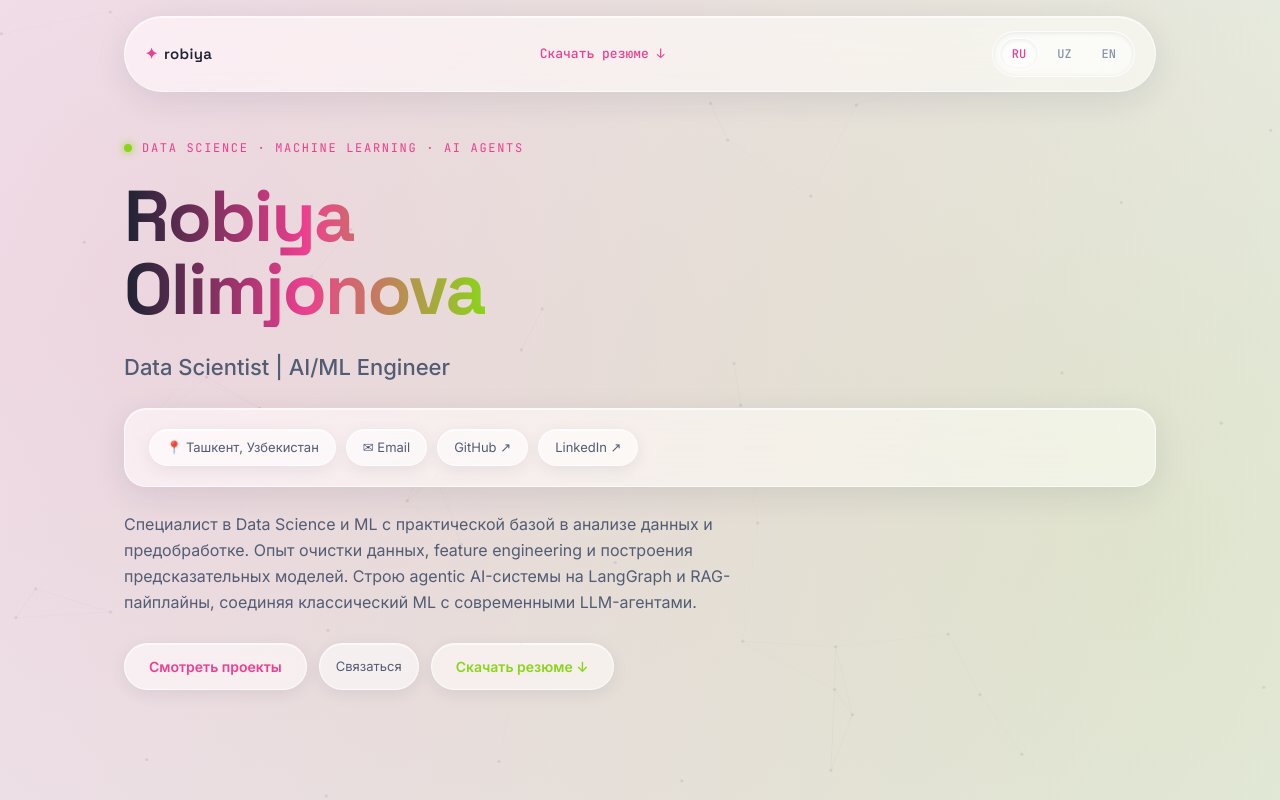
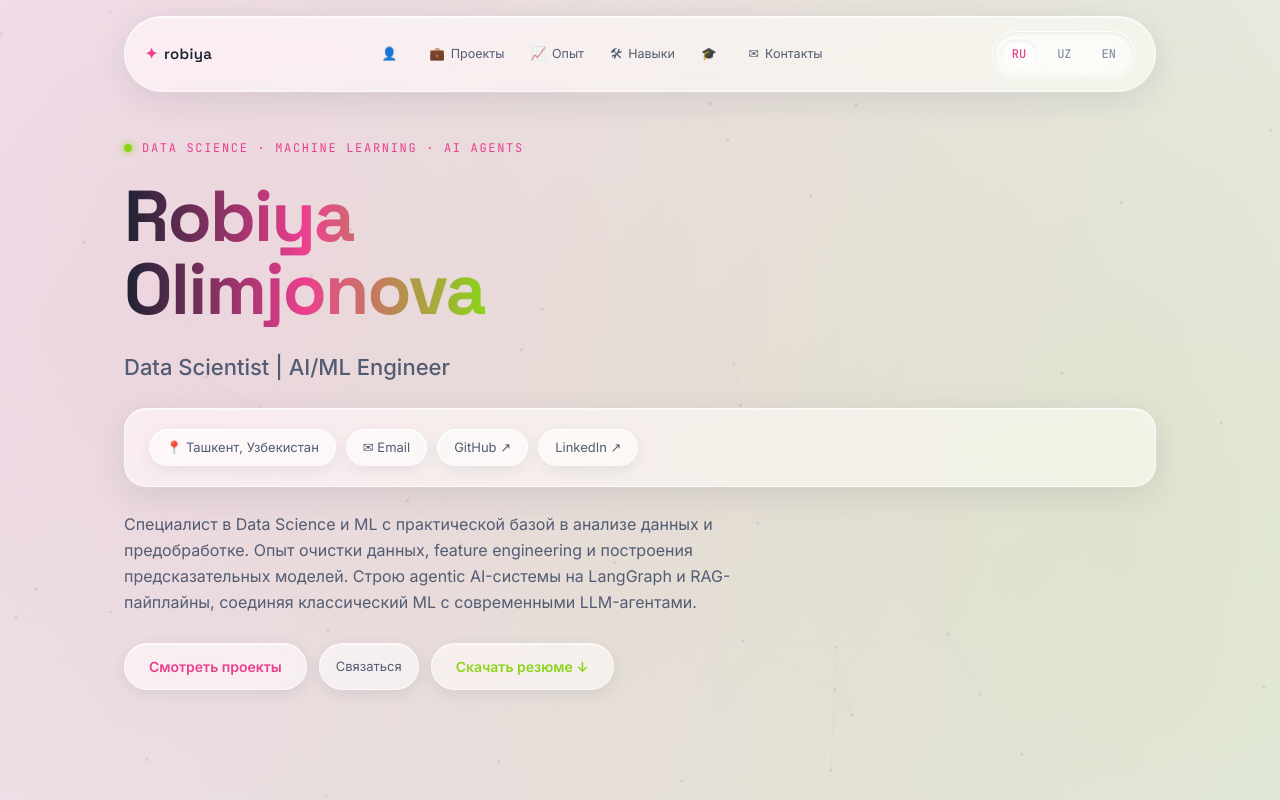
Before and after one commit to rosychks/robiya-portfolio, a Next.js app: page / in a window 1280 px wide. Shown: the top 800 px of the page. Built offline with nearby package versions, Linux system fonts and the light colour scheme; no server answers.

Commit message:
Enhance Nav component with links and icons
Added navigation links with icons for better accessibility and organization.

```diff
--- a/components/Nav.tsx
+++ b/components/Nav.tsx
@@ -6,21 +6,37 @@ import { languages } from "@/lib/translations";
 export default function Nav() {
   const { lang, setLang, t } = useLang();
 
+  const links = [
+    { href: "#about", label: t.nav.about, icon: "👤" },
+    { href: "#projects", label: t.nav.projects, icon: "💼" },
+    { href: "#experience", label: t.nav.experience, icon: "📈" },
+    { href: "#skills", label: t.nav.skills, icon: "🛠" },
+    { href: "#certifications", label: t.nav.certifications, icon: "🎓" },
+    { href: "#contact", label: t.nav.contact, icon: "✉" },
+  ];
+
   return (
-    <nav className="sticky top-4 z-20 mx-auto max-w-[1080px] flex items-center justify-between gap-4 px-5 py-3.5 glass rounded-full">
-      <a href="#" className="font-display font-semibold text-[15px] tracking-wide text-text0 no-underline flex items-center gap-1.5">
+    <nav className="sticky top-4 z-20 mx-auto max-w-[1080px] flex items-center justify-between gap-2 sm:gap-4 px-4 sm:px-5 py-3 sm:py-3.5 glass rounded-full">
+      <a href="#about" className="shrink-0 font-display font-semibold text-[15px] tracking-wide text-text0 no-underline flex items-center gap-1.5">
         <span className="text-violet">✦</span>robiya
       </a>
 
-      <a
-        href="/resume.pdf"
-        download="Robiya_Olimjonova_CV.pdf"
-        className="text-[13px] font-mono font-medium text-violet hover:text-cyan transition-colors no-underline whitespace-nowrap"
-      >
-        {t.hero.ctaResume} ↓
-      </a>
+      <ul className="flex items-center gap-0.5 sm:gap-1.5 list-none m-0 p-0 overflow-x-auto">
+        {links.map((l) => (
+          <li key={l.href} className="shrink-0">
+            <a
+              href={l.href}
+              title={l.label}
+              className="flex items-center gap-1.5 px-2 sm:px-2.5 py-1.5 rounded-full text-[12.5px] text-text1 hover:text-violet no-underline transition-colors whitespace-nowrap"
+            >
+              <span>{l.icon}</span>
+              <span className="hidden md:inline">{l.label}</span>
+            </a>
+          </li>
+        ))}
+      </ul>
 
-      <div className="flex gap-1.5 glass-inset-sm rounded-full p-1.5">
+      <div className="shrink-0 flex gap-1.5 glass-inset-sm rounded-full p-1.5">
         {languages.map((l) => (
           <button
             key={l.code}
```
